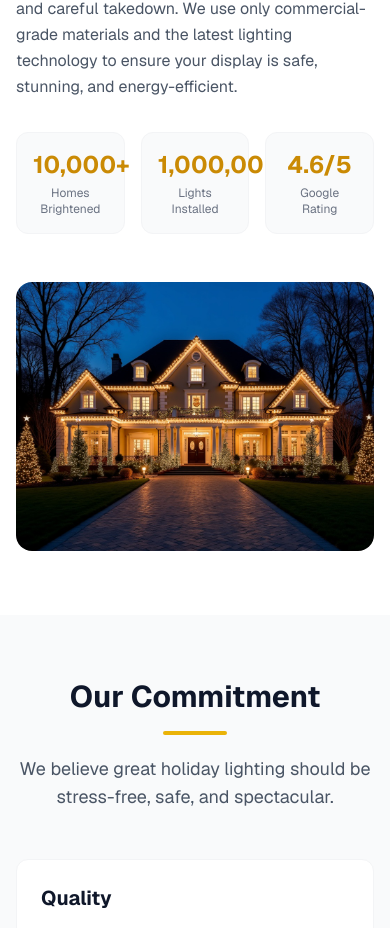
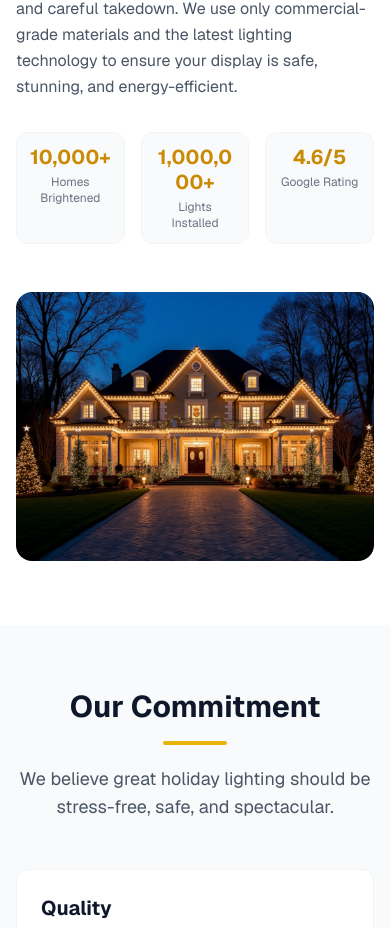
Before and after one commit to mattrob333/winterwonderlights, a Next.js app: page /about in a window 390 px wide. Shown: the part 960-1888 px from the top of the page. Built offline with nearby package versions, Linux system fonts and the light colour scheme.

Commit message:
Fix: reduce stat value font size at small screens, add break-all to prevent overflow

```diff
--- a/src/app/about/page.tsx
+++ b/src/app/about/page.tsx
@@ -56,8 +56,10 @@ export default function AboutPage() {
                   { value: "1,000,000+", label: "Lights Installed" },
                   { value: "4.6/5", label: "Google Rating" },
                 ].map((stat) => (
-                  <div key={stat.label} className="bg-gray-50 rounded-xl p-4 text-center border border-gray-100">
-                    <div className="text-2xl font-bold text-gold-600">{stat.value}</div>
+                  <div key={stat.label} className="bg-gray-50 rounded-xl p-3 sm:p-4 text-center border border-gray-100">
+                    <div className="text-xl sm:text-2xl font-bold text-gold-600 leading-tight break-all">
+                      {stat.value}
+                    </div>
                     <div className="text-xs text-gray-500 mt-1">{stat.label}</div>
                   </div>
                 ))}
--- a/src/app/page.tsx
+++ b/src/app/page.tsx
@@ -72,9 +72,11 @@ export default function Home() {
                 ].map((stat) => (
                   <div
                     key={stat.label}
-                    className="bg-white/5 backdrop-blur-sm rounded-xl p-4 sm:p-5 text-center border border-white/10"
+                    className="bg-white/5 backdrop-blur-sm rounded-xl p-3 sm:p-5 text-center border border-white/10"
                   >
-                    <div className="text-2xl sm:text-3xl font-bold text-gold-400">{stat.value}</div>
+                    <div className="text-xl sm:text-2xl lg:text-3xl font-bold text-gold-400 leading-tight break-all">
+                      {stat.value}
+                    </div>
                     <div className="text-xs sm:text-sm text-gray-400 mt-1">{stat.label}</div>
                   </div>
                 ))}
```
